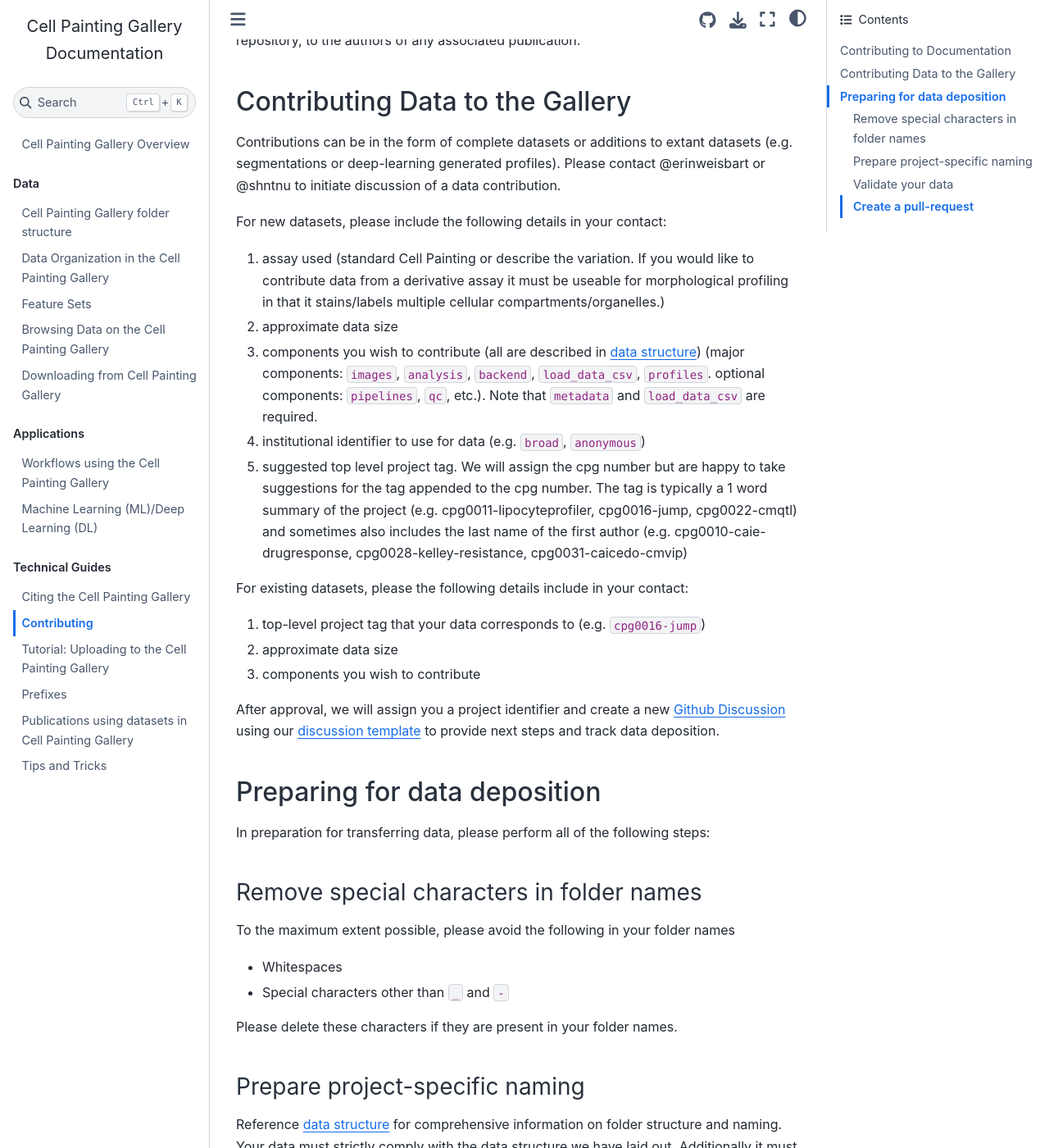
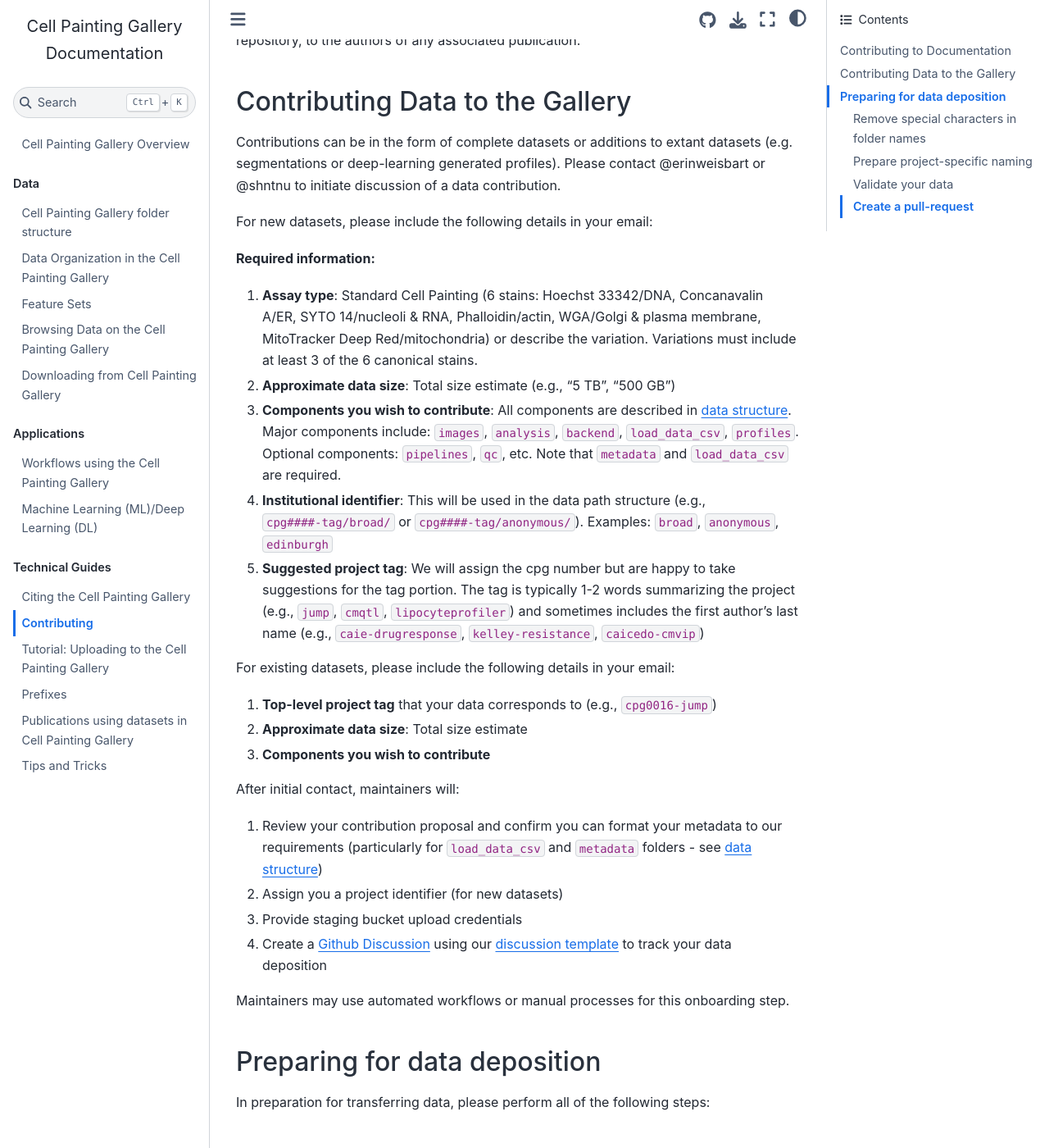
Before and after one commit to broadinstitute/cellpainting-gallery, a Jupyter Book: the page built from documentation/contributing_to_cpg.md, in a window 1280 px wide and 1400 px high, scrolled down 426 px. Shown: the whole window at 82% size. Built offline with Jupyter Book 1.0.4 settings and Sphinx 7.4.7 and the Sphinx Book theme 1.1.4, drawn with Linux system fonts in a browser that asks for light colours; pages that are not in the unit, such as notebooks, are missing from menus.

Commit message:
Clarify contributor requirements in contributing guide
- Add "Required information" header with bold formatting for clarity
- Specify 6 canonical Cell Painting stains and 3/6 minimum for variations
- Add explicit examples for data size and institutional identifiers
- Document maintainer workflow steps after initial contact
- Fix typo in "For existing datasets" section

These changes reduce back-and-forth by making it clearer what information
contributors must provide upfront, particularly institutional identifier
and project tag which were previously easy to overlook.

🤖 Generated with [Claude Code](https://claude.com/claude-code)

Co-Authored-By: Claude <noreply@anthropic.com>

```diff
--- a/documentation/contributing_to_cpg.md
+++ b/documentation/contributing_to_cpg.md
@@ -16,23 +16,30 @@ Instead, please direct such questions to the respective dataset repository linke
 Contributions can be in the form of complete datasets or additions to extant datasets (e.g. segmentations or deep-learning generated profiles).
 Please contact @erinweisbart or @shntnu to initiate discussion of a data contribution.
 
-For new datasets, please include the following details in your contact:
+For new datasets, please include the following details in your email:
 
-1) assay used (standard Cell Painting or describe the variation. If you would like to contribute data from a derivative assay it must be useable for morphological profiling in that it stains/labels multiple cellular compartments/organelles.)
-2) approximate data size
-3) components you wish to contribute (all are described in [data structure](data_structure.md)) (major components: `images`, `analysis`, `backend`, `load_data_csv`, `profiles`. optional components: `pipelines`, `qc`, etc.). Note that `metadata` and `load_data_csv` are required.
-4) institutional identifier to use for data (e.g. `broad`, `anonymous`)
-5) suggested top level project tag.
-We will assign the cpg number but are happy to take suggestions for the tag appended to the cpg number.
-The tag is typically a 1 word summary of the project (e.g. cpg0011-lipocyteprofiler, cpg0016-jump, cpg0022-cmqtl) and sometimes also includes the last name of the first author (e.g. cpg0010-caie-drugresponse, cpg0028-kelley-resistance, cpg0031-caicedo-cmvip)
+**Required information:**
 
-For existing datasets, please  the following details include in your contact:
+1. **Assay type**: Standard Cell Painting (6 stains: Hoechst 33342/DNA, Concanavalin A/ER, SYTO 14/nucleoli & RNA, Phalloidin/actin, WGA/Golgi & plasma membrane, MitoTracker Deep Red/mitochondria) or describe the variation. Variations must include at least 3 of the 6 canonical stains.
+2. **Approximate data size**: Total size estimate (e.g., "5 TB", "500 GB")
+3. **Components you wish to contribute**: All components are described in [data structure](data_structure.md). Major components include: `images`, `analysis`, `backend`, `load_data_csv`, `profiles`. Optional components: `pipelines`, `qc`, etc. Note that `metadata` and `load_data_csv` are required.
+4. **Institutional identifier**: This will be used in the data path structure (e.g., `cpg####-tag/broad/` or `cpg####-tag/anonymous/`). Examples: `broad`, `anonymous`, `edinburgh`
+5. **Suggested project tag**: We will assign the cpg number but are happy to take suggestions for the tag portion. The tag is typically 1-2 words summarizing the project (e.g., `jump`, `cmqtl`, `lipocyteprofiler`) and sometimes includes the first author's last name (e.g., `caie-drugresponse`, `kelley-resistance`, `caicedo-cmvip`)
 
-1) top-level project tag that your data corresponds to (e.g. `cpg0016-jump`)
-2) approximate data size
-3) components you wish to contribute
+For existing datasets, please include the following details in your email:
 
-After approval, we will assign you a project identifier and create a new [Github Discussion](https://github.com/broadinstitute/cellpainting-gallery/discussions) using our [discussion template](https://github.com/broadinstitute/cellpainting-gallery/discussions/66) to provide next steps and track data deposition.
+1. **Top-level project tag** that your data corresponds to (e.g., `cpg0016-jump`)
+2. **Approximate data size**: Total size estimate
+3. **Components you wish to contribute**
+
+After initial contact, maintainers will:
+
+1. Review your contribution proposal and confirm you can format your metadata to our requirements (particularly for `load_data_csv` and `metadata` folders - see [data structure](data_structure.md))
+2. Assign you a project identifier (for new datasets)
+3. Provide staging bucket upload credentials
+4. Create a [Github Discussion](https://github.com/broadinstitute/cellpainting-gallery/discussions) using our [discussion template](https://github.com/broadinstitute/cellpainting-gallery/discussions/66) to track your data deposition
+
+Maintainers may use automated workflows or manual processes for this onboarding step.
 
 ## Preparing for data deposition
 
```
